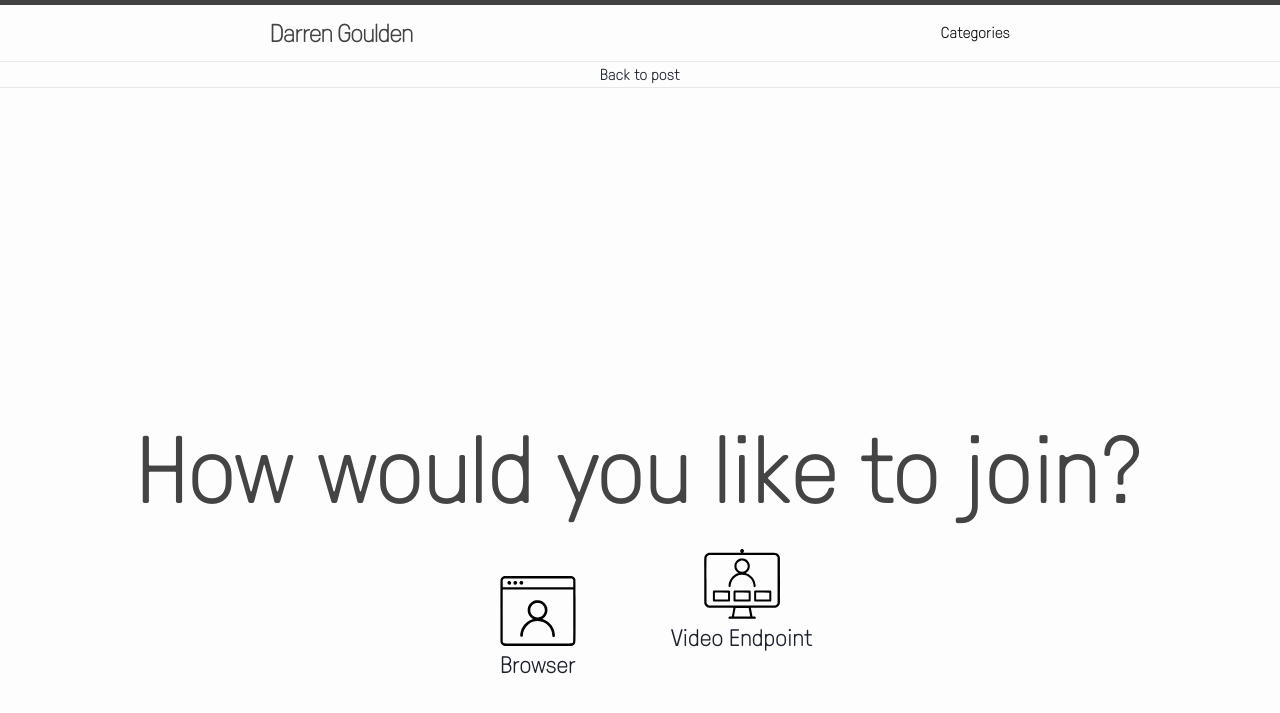
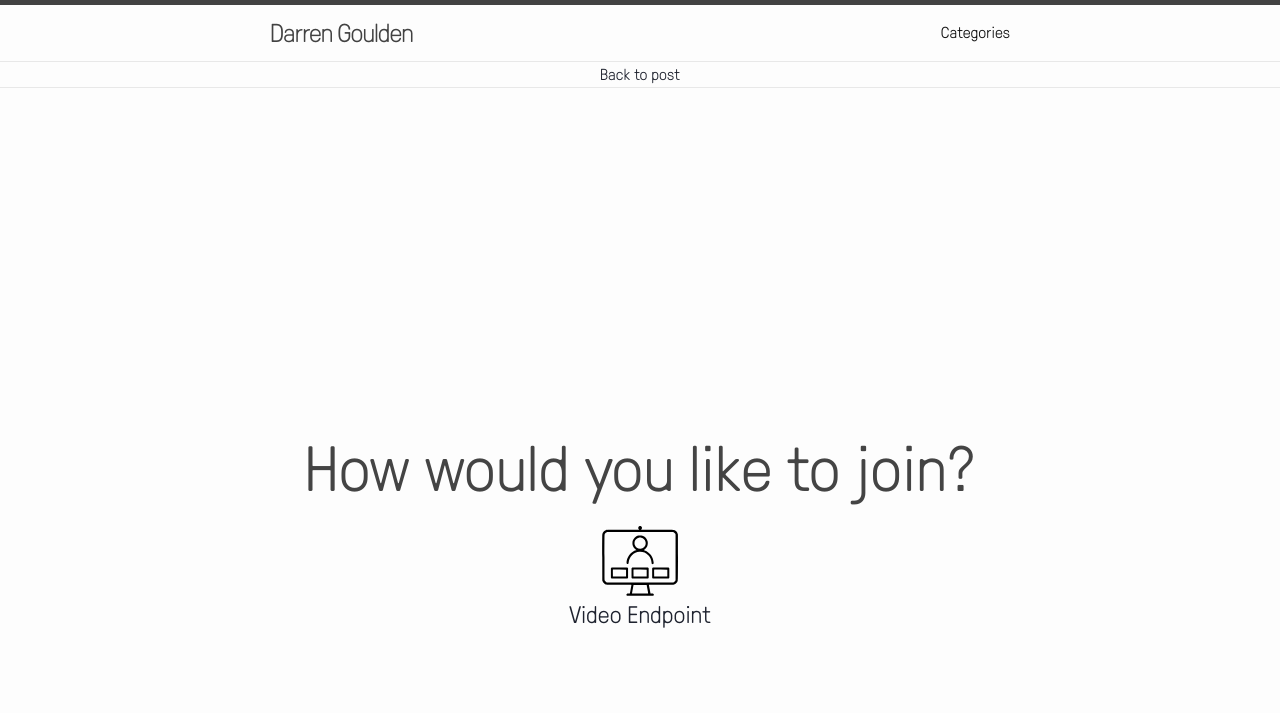
Before and after one commit to darrengoulden/darrengdn, a Jekyll site: the page built from teams-custom.md, in a window 1280 px wide. Shown: the top 713 px of the page. Built offline with Jekyll 4.4.1, drawn with Linux system fonts in a browser that asks for light colours; some of the changed text lies outside the part shown.

Commit message:
finish custom dialling page

```diff
--- a/_layouts/teams-custom.html
+++ b/_layouts/teams-custom.html
@@ -15,8 +15,8 @@
     {%- endif -%}
     <title>Teams dial in information</title>
 
-    <link rel="stylesheet" type="text/css" href="/assets/css/teams-custom/fullpage.css" />
-    <link rel="stylesheet" type="text/css" href="/assets/css/teams-custom/examples.css" />
+    <link rel="stylesheet" type="text/css" href="/assets/css/teams-custom/fullpage.css"/>
+    <link rel="stylesheet" type="text/css" href="/assets/css/teams-custom/examples.css"/>
 
     <!--[if IE]>
         <script type="text/javascript">
@@ -25,7 +25,7 @@
     <![endif]-->
 
     <script>
-        //complete link example: https://localhost:8080/teams/?conf=893475928479&ivr=teams&d=pexip.vc&prefix=teams.&ip=1.2.3.4&w&test=test
+        //complete link example: https://localhost:8080/teams/?conf=123456789&ivr=teams&d=domain.com&prefix=teams.&ip=1.2.3.4&w&test=test
         var params = [];
 
         params = getQueryParams();
@@ -130,7 +148,15 @@
         }
 
         a:hover {
-            color: #0EBEC7;
+            color: #434648;
+        }
+
+        a:visited {
+            color: #1f232f;
+        }
+
+        h1 {
+            font-size: 4em;
         }
 
         h2 {
@@ -292,33 +318,22 @@
             <div class="intro">
                 <h1>How would you like to join?</h1>
                 <div style="width: 100%;margin: 0 auto;">
-                    <div style="width: 200px;display: inline-block;;padding-top: 10px;white-space:nowrap;text-align: center;">
-                        <a href="#anchor2"><img class="body-logo-svg" src="{{ site.baseurl }}/assets/img/teams-default/browser.svg" style="border:none"/></a>
-                        <a href="#anchor2"><p>Browser</p></a>
+                    <div style="width: 200px;display: inline-block;padding-top: 10px;white-space:nowrap;">
+                        <a href="#anchor2"><img class="body-logo-svg" src="{{ site.baseurl }}/assets/img/teams-default/VTC.svg" style="border:none"/></a>
+                        <a href="#anchor2"><p>Video Endpoint</p></a></br>
                     </div>
-                    <div style="width: 200px;display: inline-block;padding-top: 10px;white-space:nowrap;">
-                        <a href="#anchor3"><img class="body-logo-svg" src="{{ site.baseurl }}/assets/img/teams-default/VTC.svg" style="border:none"/></a>
-                        <a href="#anchor3"><p>Video Endpoint</p></a></br>
+                    <div id="webrtc-dial-option" style="width: 200px;padding-top: 10px;white-space:nowrap;text-align: center;display: none;">
+                        <a href="#anchor3"><img class="body-logo-svg" src="{{ site.baseurl }}/assets/img/teams-default/browser.svg" style="border:none"/></a>
+                        <a href="#anchor3"><p>Web Browser</p></a>
                     </div>
                 </div>
             </div>
         </div>
         <div class="section" id="section1">
-            <div class="slide" id="slide1">
             <div class="intro">
-                    <h1>From a browser</h1>
                 <div>
-                        Go to:
-                        <a id="webrtc-join" class="bold-font" target="_blank" rel="noopener"></a>
-                    </div>
-                </div>
-            </div>
-        </div>
-        <div class="section" id="section2">
-            <div class="intro">
                     <h1>Join the meeting directly</h1>
-                <div>
-                    From a VTC/SIP system, enter:
+                    From a VTC/SIP system, dial:
                     <a id="direct-domain-join" class="bold-font" target="_blank" rel="noopener" ></a>
                 </div>
                 <div id="direct-ip-dial-section" style="display: none; margin-top: 6px;">
@@ -327,9 +342,9 @@
                     or
                     <span id="direct-ip-join-2" class="bold-font" ></span>
                 </div>
+                <div id="lobby-call-section" style="display: none;">
                     <h1>Join via lobby service</h1>
-                    <div>
-                        From a VTC/SIP system, enter:
+                    From a VTC/SIP system, dial:
                         <span id="lobby-domain-join" class="bold-font"></span>
                         <span id="lobby-ip-join-option" style="display: none;">
                         or
@@ -337,6 +352,34 @@
                         then enter the conference ID:
                         <span id="conference-id" class="bold-font"></span>
                         followed by <span class="bold-font">#</span>
+                </div>
+                <div id="test-call-section" style="display: none;">
+                    <h1>Place a test call</h1>
+                    To test your connection from a VTC/SIP system, dial:
+                    <a id="test-join" class="bold-font" target="_blank" rel="noopener"></a>
+                    and verify that you can see and hear yourself
+                </div>
+                <div>
+                    <a href="#anchor1"><p style="padding-top: 30px;">Make a different selection</p></a>
+                </div>
+            </div>
+        </div>
+        <div class="section" id="section2" style="display: none;">
+            <div class="intro">
+                <div>
+                    <h1>Join from a browser</h1>
+                    Go to: <a id="webrtc-join" class="bold-font" target="_blank" rel="noopener"></a>
+                </div>
+                <div id="webrtc-dial-test-section" style="display: none;">
+                    <h1>Place a test call</h1>
+                    <div>
+                        To test your connection, go to:
+                        <a id="webrtc-join-test" class="bold-font" target="_blank" rel="noopener"></a>
+                        and verify that you can see and hear yourself
+                    </div>
+                </div>
+                <div>
+                    <a href="#anchor1"><p style="padding-top: 30px;">Make a different selection</p></a>
                 </div>
             </div>
         </div>
```
Also changed, not shown: other parts of _layouts/teams-custom.html (+22 -4 lines). Lines whose indentation alone changed are shown as unchanged.
